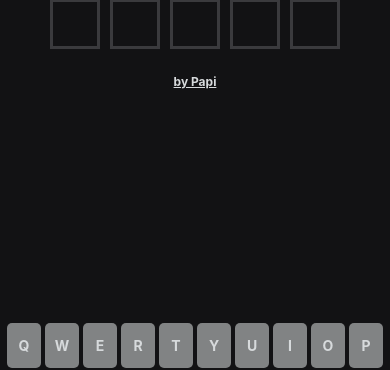
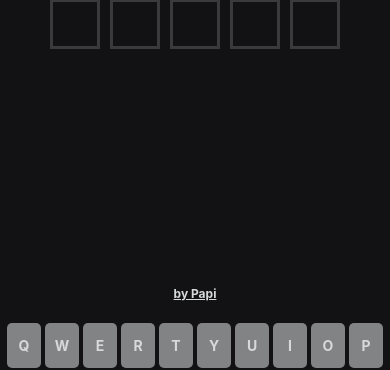
Before and after one commit to emmanuelchucks/wordle-clone, a React Native app: screen / in a window 390 px wide. Shown: the part 375-745 px from the top of the page. Built offline with nearby package versions, Linux system fonts and the light colour scheme.

Commit message:
add restart button

```diff
--- a/App.tsx
+++ b/App.tsx
@@ -23,9 +23,9 @@ function App() {
   const letters = word.split("");
   const cells = letters.map((_) => "");
 
-  const [rows, setRows] = useState(
-    new Array(NUMBER_OF_TRIES).fill("").map((_) => cells)
-  );
+  const emptyRows = new Array(NUMBER_OF_TRIES).fill("").map((_) => cells);
+
+  const [rows, setRows] = useState(emptyRows);
   const [currentRow, setCurrentRow] = useState(0);
   const [currentCell, setCurrentCell] = useState(0);
   const [gameState, setGameState] = useState<"won" | "lost" | "playing">(
@@ -131,6 +131,13 @@ function App() {
     Alert.alert("Copied to clipboard");
   };
 
+  const restartGame = () => {
+    setRows(emptyRows);
+    setCurrentRow(0);
+    setCurrentCell(0);
+    setGameState("playing");
+  };
+
   return (
     <SafeAreaView style={styles.container}>
       <StatusBar style="light" />
@@ -158,14 +165,20 @@ function App() {
             ))}
           </View>
         ))}
-        <View style={styles.credit}>
-          <Pressable
-            onPress={() => Linking.openURL("https://www.emmanuelchucks.com")}
-          >
-            <Text style={styles.creditText}>by Papi</Text>
-          </Pressable>
-        </View>
       </ScrollView>
+
+      {gameState === "lost" && (
+        <Pressable style={styles.restartButton} onPress={restartGame}>
+          <Text style={styles.restartButtonText}>Restart</Text>
+        </Pressable>
+      )}
+
+      <Pressable
+        onPress={() => Linking.openURL("https://www.emmanuelchucks.com")}
+        style={styles.credit}
+      >
+        <Text style={styles.creditText}>by Papi</Text>
+      </Pressable>
 
       <Keyboard
         onKeyPressed={handlePress}
@@ -221,10 +234,24 @@ const styles = StyleSheet.create({
     textTransform: "uppercase",
   },
 
+  restartButton: {
+    alignSelf: "center",
+    marginVertical: 40,
+  },
+
+  restartButtonText: {
+    backgroundColor: colors.secondary,
+    color: colors.lightgrey,
+    paddingVertical: 10,
+    paddingHorizontal: 20,
+    fontSize: 20,
+    fontWeight: "bold",
+  },
+
   credit: {
-    flex: 1,
-    alignItems: "center",
-    marginTop: 20,
+    alignSelf: "center",
+    justifyContent: "flex-end",
+    marginBottom: 20,
   },
 
   creditText: {
```
